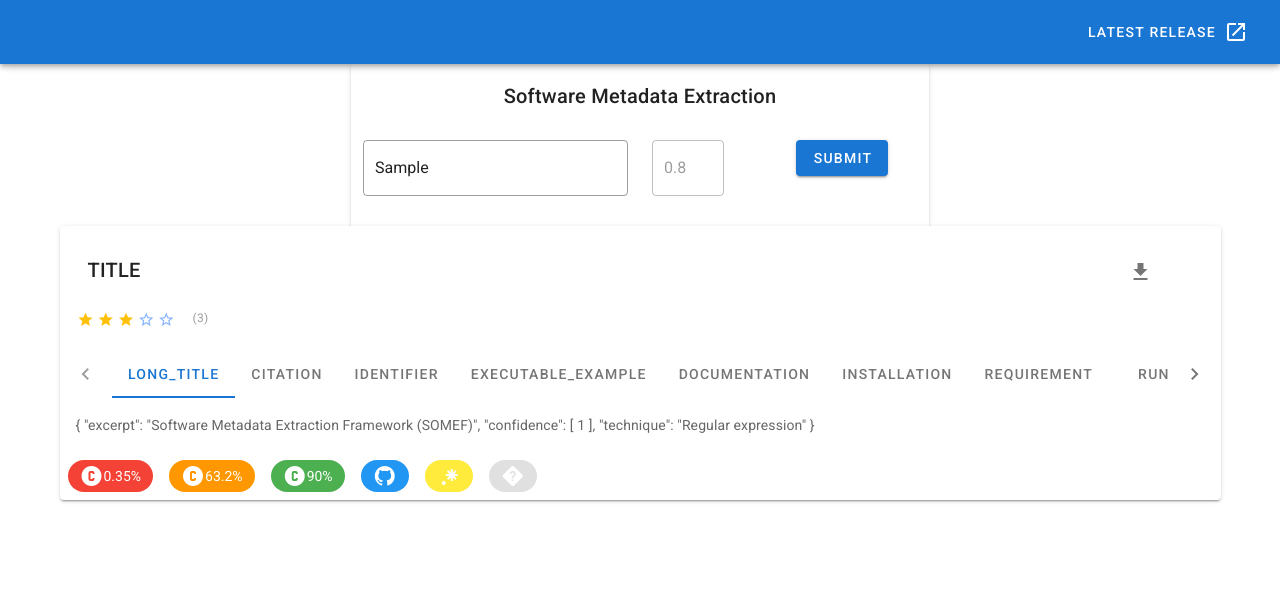
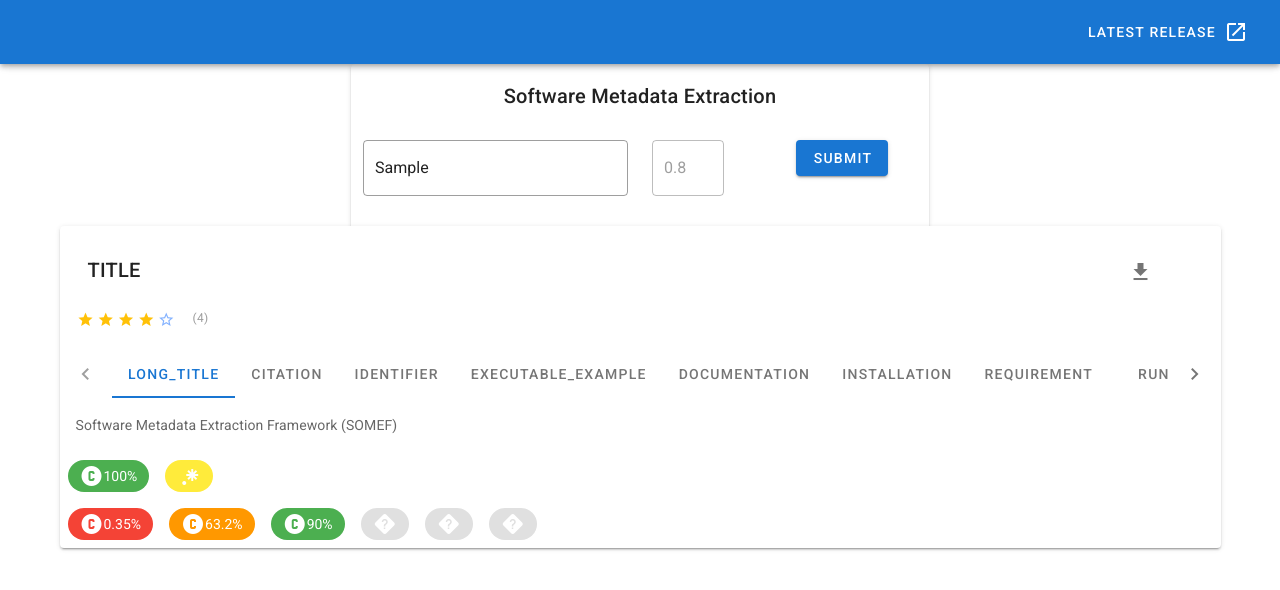
Before and after one commit to SoftwareUnderstanding/SOMEF-Vider, a Vue app in the folder client/: page / in a window 1280 px wide. Both pictures are taken after typing "Sample" into the empty fields and a click on the button "SUBMIT". Shown: the top 590 px of the page. Built offline with nearby package versions, Linux system fonts and the light colour scheme; no server answers.

Commit message:
Added new extraction method type Partially formatted visualization

```diff
--- a/client/src/components/ExtractMethodChip.vue
+++ b/client/src/components/ExtractMethodChip.vue
@@ -35,22 +35,28 @@ export default {
         name: 'Unknown',
       },
       {
-        idName: 'github',
+        idName: 'GitHub API',
         icon: 'mdi-github',
         color: 'blue',
         name: 'GitHub API',
       },
       {
-        idName: 'regular-expression',
+        idName: 'Regular expression',
         icon: 'mdi-regex',
         color: 'yellow',
         name: 'Regular Expression',
       },
       {
-        idName: 'header-extraction',
+        idName: 'Header extraction',
         icon: 'mdi-xml',
         color: 'green',
         name: 'Header Extraction',
+      },
+      {
+        idName: 'File Exploration',
+        icon: '',
+        color: '',
+        name: 'File Exploration',
       },
 
     ],
--- a/client/src/components/MetadataCard.vue
+++ b/client/src/components/MetadataCard.vue
@@ -13,9 +13,10 @@
                 </v-btn>
               </v-col>
             </v-row>
+
             <v-row align="center">
                 <v-rating
-                    v-model="rating"
+                    value="4"
                     color="amber"
                     dense
                     half-increments
@@ -23,7 +24,7 @@
                     size="17"
                 ></v-rating>
                 <div class="grey--text ms-4 text-caption">
-                  ({{ rating }})
+                  ({{ 4 }})
                 </div>
             </v-row>
           </v-container>
@@ -31,25 +32,28 @@
 
         <!-- Tab Headers -->
         <v-tabs
-            v-model="tab"
+            v-model="tabIndex"
             show-arrows
         >
           <v-tab
-              v-for="item in tabItems"
-              :key="item.tab"
+              v-for="item in tabItemsList"
+              :key="item.title"
           >
-            {{ item.tab }}
+            {{ item.title }}
           </v-tab>
         </v-tabs>
 
         <!-- Tab Content -->
-        <v-tabs-items v-model="tab">
+        <v-tabs-items v-model="tabIndex">
           <v-tab-item
-              v-for="item in tabItems"
-              :key="item.tab"
+              v-for="item in tabItemsList"
+              :key="item.title"
           >
             <v-card flat>
-              <v-card-text>{{ item.content }}</v-card-text>
+              <v-card-text>{{ item.body }}</v-card-text>
+              <confidence-chip :value="item.confidence"></confidence-chip>
+              <extract-method-chip :value="item.extractionMethod"></extract-method-chip>
+
             </v-card>
           </v-tab-item>
         </v-tabs-items>
@@ -79,19 +83,36 @@ export default {
     metadata: null,
   },
   data: () => ({
-    tab: null,
-    tabItems: [],
-    rating: 3,
-    confidence: 40
+    tabIndex: null,
+    tabItemsList: [],
   }),
   methods:{
     generateTabs(rawMetadata) {
       for(let item in rawMetadata){
-        this.tabItems.push({
-          tab: item,
-          content: rawMetadata[item]
-        })
+        this.tabItemsList.push(this.buildTabItem(item, rawMetadata[item]))
       }
+    },
+    buildTabItem(name, content){
+      let tabItem = {
+        title: null,
+        body: null,
+        confidence: null,
+        extractionMethod: null,
+      }
+
+      if(Array.isArray(content)){
+        tabItem.title = name
+        tabItem.body = content[0].excerpt
+        tabItem.confidence = content[0].confidence[0]*100
+        tabItem.extractionMethod = content[0].technique
+      }
+      else{
+        tabItem.title = name
+        tabItem.body = content.excerpt
+        tabItem.confidence = content.confidence[0]*100
+        tabItem.extractionMethod = content.technique
+      }
+      return tabItem
     }
   },
   created() {
```
